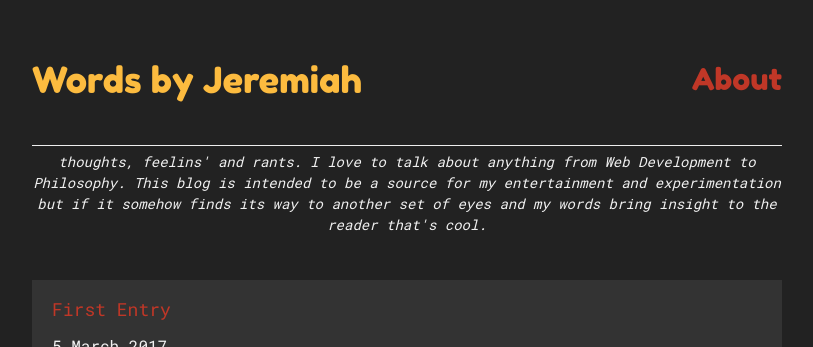
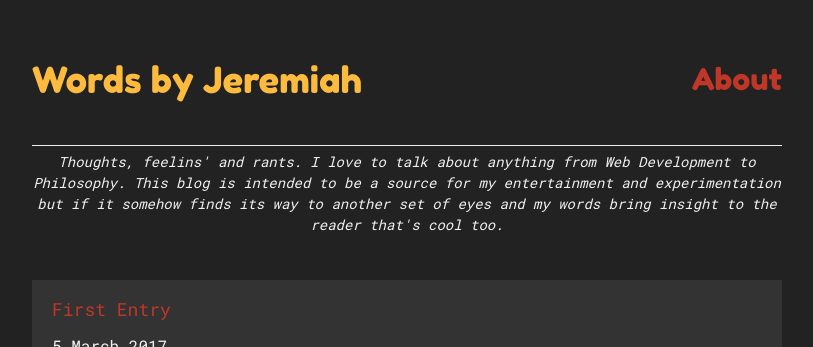
Before and after one commit to JWizerd/words, a Jekyll site: the page built from index.html, in a window 1280 px wide. Shown: the top 347 px of the page, without its empty margins (233-1046 px from the left). Built offline with Jekyll 4.4.1, drawn with Linux system fonts in a browser that asks for light colours.

Commit message:
changed into desc

```diff
--- a/assets/css/main.scss
+++ b/assets/css/main.scss
@@ -86,6 +86,7 @@ header h1, header h2 {
 
 a, a:visited, a:active {
   color: $apple;
+  text-decoration: none;
 }
 
 a, a.home {
--- a/index.html
+++ b/index.html
@@ -1,7 +1,7 @@
 ---
 layout: default
 ---
-<p class="home-desc">thoughts, feelins' and rants. I love to talk about anything from Web Development to Philosophy. This blog is intended to be a source for my entertainment and experimentation but if it somehow finds its way to another set of eyes and my words bring insight to the reader that's cool.</p>
+<p class="home-desc">Thoughts, feelins' and rants. I love to talk about anything from Web Development to Philosophy. This blog is intended to be a source for my entertainment and experimentation but if it somehow finds its way to another set of eyes and my words bring insight to the reader that's cool too.</p>
 <ul class="posts cw">
   {% for post in site.posts %}
     <li>
```
